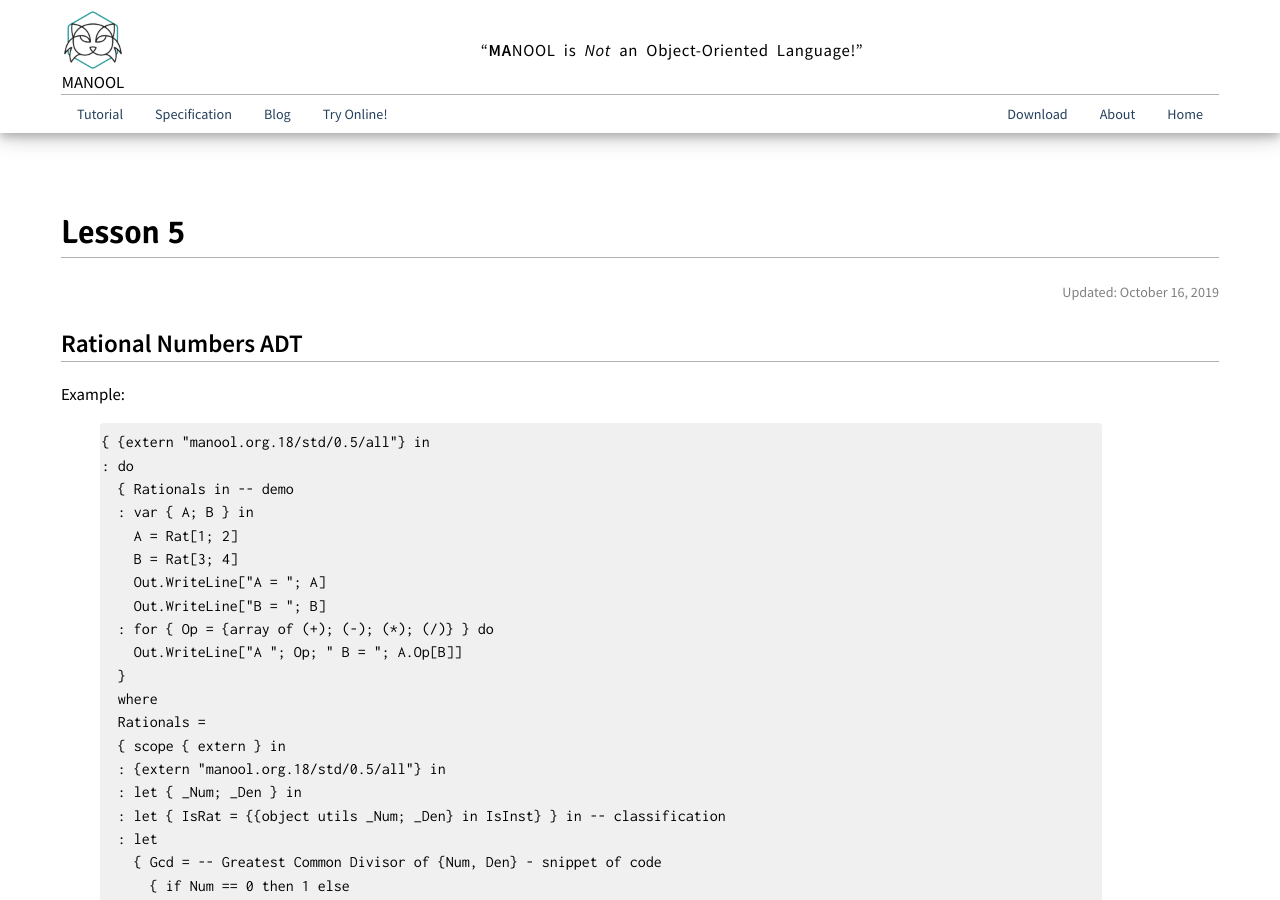
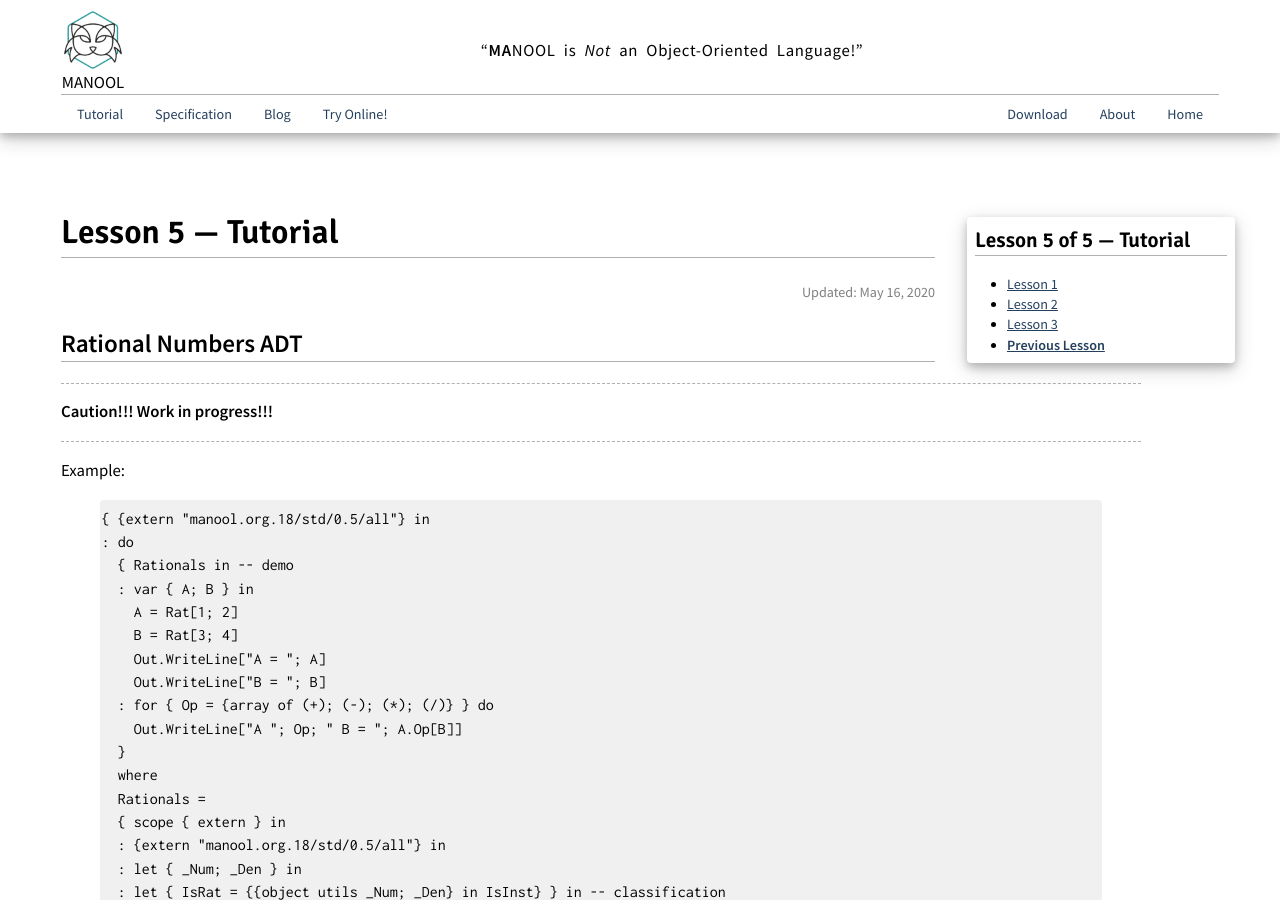
Before and after one commit to rusini/manool, a Jekyll site: the page built from tutorial/lesson-5.md, in a window 1280 px wide and 900 px high. Built offline with Jekyll 4.4.1, drawn with Linux system fonts in a browser that asks for light colours; some of the changed text lies outside the part shown.

```diff
--- a/tutorial/lesson-5.md
+++ b/tutorial/lesson-5.md
@@ -1,143 +1,170 @@
 ---
-title:   Lesson 5
-updated: 2019-10-16
+title:   Lesson 5 -- Tutorial
+updated: 2020-05-16
 ---
+
+<aside markdown="1" class="right">
+Lesson 5 of 5 -- Tutorial
+=========================
++ [Lesson 1](lesson-1#start)
++ [Lesson 2](lesson-2#start)
++ [Lesson 3](lesson-3#start)
++ **[Previous Lesson](lesson-4#start)**
+</aside>
 
 {%include page_header.md%}{%raw%}
 
-## Rational Numbers ADT
+
+Rational Numbers ADT
+----------------------------------------------------------------------------------------------------------------------------------------------------------------
+
+---
+
+**Caution!!! Work in progress!!!**
+
+---
+
 Example:
-~~~
-{ {extern "manool.org.18/std/0.5/all"} in
-: do
-  { Rationals in -- demo
-  : var { A; B } in
-    A = Rat[1; 2]
-    B = Rat[3; 4]
-    Out.WriteLine["A = "; A]
-    Out.WriteLine["B = "; B]
-  : for { Op = {array of (+); (-); (*); (/)} } do
-    Out.WriteLine["A "; Op; " B = "; A.Op[B]]
-  }
-  where
-  Rationals =
-  { scope { extern } in
-  : {extern "manool.org.18/std/0.5/all"} in
-  : let { _Num; _Den } in
-  : let { IsRat = {{object utils _Num; _Den} in IsInst} } in -- classification
-  : let
-    { Gcd = -- Greatest Common Divisor of {Num, Den} - snippet of code
-      { if Num == 0 then 1 else
-      : var { A = Abs[Num]; B = Den } in
-      : do A after
-      : while A <> B do: if A > B then A = A - B else B = B - A -- Euclidean algorithm
-      }'
+
+    { {extern "manool.org.18/std/0.5/all"} in
+    : do
+      { Rationals in -- demo
+      : var { A; B } in
+        A = Rat[1; 2]
+        B = Rat[3; 4]
+        Out.WriteLine["A = "; A]
+        Out.WriteLine["B = "; B]
+      : for { Op = {array of (+); (-); (*); (/)} } do
+        Out.WriteLine["A "; Op; " B = "; A.Op[B]]
+      }
+      where
+      Rationals =
+      { scope { extern } in
+      : {extern "manool.org.18/std/0.5/all"} in
+      : let { _Num; _Den } in
+      : let { IsRat = {{object utils _Num; _Den} in IsInst} } in -- classification
+      : let
+        { Gcd = -- Greatest Common Divisor of {Num, Den} - snippet of code
+          { if Num == 0 then 1 else
+          : var { A = Abs[Num]; B = Den } in
+          : do A after
+          : while A <> B do: if A > B then A = A - B else B = B - A -- Euclidean algorithm
+          }'
+        }
+        in
+      : let rec
+        { Rat = -- construction
+          { proc { Num; Den } as
+          : var { Gcd = Gcd% } in
+          : object { _Num = Num / Gcd; _Den = Den / Gcd } with
+            -- extractors
+            Num = {proc {A} as A[_Num]@}
+            Den = {proc {A} as A[_Den]@}
+            -- arithmetic operations
+            (+) =
+            { proc { A; B } as
+            : unless IsRat[B] signal TypeMismatch else
+              Rat[Num[A] * Den[B] + Num[B] * Den[A]; Den[A] * Den[B]]
+            }
+            (-) =
+            { proc { A; B } as
+            : unless IsRat[B] signal TypeMismatch else
+              Rat[Num[A] * Den[B] - Num[B] * Den[A]; Den[A] * Den[B]]
+            }
+            (*) =
+            { proc { A; B } as
+            : unless IsRat[B] signal TypeMismatch else
+              Rat[Num[A] * Num[B]; Den[A] * Den[B]]
+            }
+            (/) =
+            { proc { A; B } as
+            : unless IsRat[B] signal TypeMismatch else
+            : unless Num[B] <> 0 signal DivisionByZero else
+            : if Num[B] > 0 then
+              Rat[ Num[A] * Den[B]; Den[A] *  Num[B]]
+              else
+              Rat[~Num[A] * Den[B]; Den[A] * ~Num[B]]
+            }
+            (~) = Neg -- unary minus (arithmetic negation)
+            Neg =
+            { proc { A } as
+              Rat[~Num[A]; Den[A]]
+            }
+            -- comparison
+            (==) =
+            { proc { A; B } as
+               IsRat[B] & (Num[A] == Num[B]) & (Den[A] == Den[B])
+            }
+            (<>) =
+            { proc { A; B } as
+              ~IsRat[B] | (Num[A] <> Num[B]) | (Den[A] <> Den[B])
+            }
+            (<)  =
+            { proc { A; B } as
+            : unless IsRat[B] signal TypeMismatch else
+              Num[A] * Den[B] <  Num[B] * Den[A]
+            }
+            (<=) =
+            { proc { A; B } as
+            : unless IsRat[B] signal TypeMismatch else
+              Num[A] * Den[B] <= Num[B] * Den[A]
+            }
+            (>)  =
+            { proc { A; B } as
+            : unless IsRat[B] signal TypeMismatch else
+              Num[A] * Den[B] >  Num[B] * Den[A]
+            }
+            (>=) =
+            { proc { A; B } as
+            : unless IsRat[B] signal TypeMismatch else
+              Num[A] * Den[B] >= Num[B] * Den[A]
+            }
+            Order =
+            { proc { A; B } as
+            : unless IsRat[B] signal TypeMismatch else
+              Order[Num[A] * Den[B]; Num[B] * Den[A]]
+            }
+            -- conversions and cloning
+            Str   = {proc {A} as Str[Num[A]] + "/" + Str[Den[A]]}
+            Int   = {proc {A} as Num[A] / Den[A]}
+            Clone = {proc {A} as Rat[Num[A]; Den[A]]}
+          } -- proc
+        }
+        in
+      : ensure Rat[1; 2] + Rat[ 3; 4] == Rat[ 5; 4] in -- unit tests
+      : ensure Rat[1; 2] - Rat[ 3; 4] == Rat[~1; 4] in
+      : ensure Rat[1; 2] * Rat[ 3; 4] == Rat[ 3; 8] in
+      : ensure Rat[1; 2] / Rat[ 3; 4] == Rat[ 2; 3] in
+      : ensure Rat[1; 2] / Rat[~3; 4] == Rat[~2; 3] in
+      : ensure Rat[1; 2] < Rat[ 3; 4] in
+      : export
+        Rat = -- construction
+        { proc { Num; Den } as
+        : unless IsI48[Num] & IsI48[Den] signal TypeMismatch else
+        : unless Den <> 0 signal {if Num <> 0 then DivisionByZero else Undefined} else
+        : if Den > 0 then Rat[Num; Den] else Rat[~Num; ~Den]
+        }
+        IsRat = IsRat -- classification
+      } -- scope
     }
-    in
-  : let rec
-    { Rat = -- construction
-      { proc { Num; Den } as
-      : var { Gcd = Gcd% } in
-      : object { _Num = Num / Gcd; _Den = Den / Gcd } with
-        -- extractors
-        Num = {proc {A} as A[_Num]@}
-        Den = {proc {A} as A[_Den]@}
-        -- arithmetic operations
-        (+) =
-        { proc { A; B } as
-        : unless IsRat[B] signal TypeMismatch else
-          Rat[Num[A] * Den[B] + Num[B] * Den[A]; Den[A] * Den[B]]
-        }
-        (-) =
-        { proc { A; B } as
-        : unless IsRat[B] signal TypeMismatch else
-          Rat[Num[A] * Den[B] - Num[B] * Den[A]; Den[A] * Den[B]]
-        }
-        (*) =
-        { proc { A; B } as
-        : unless IsRat[B] signal TypeMismatch else
-          Rat[Num[A] * Num[B]; Den[A] * Den[B]]
-        }
-        (/) =
-        { proc { A; B } as
-        : unless IsRat[B] signal TypeMismatch else
-        : unless Num[B] <> 0 signal DivisionByZero else
-        : if Num[B] > 0 then
-          Rat[ Num[A] * Den[B]; Den[A] *  Num[B]]
-          else
-          Rat[~Num[A] * Den[B]; Den[A] * ~Num[B]]
-        }
-        (~) = Neg -- unary minus (arithmetic negation)
-        Neg =
-        { proc { A } as
-          Rat[~Num[A]; Den[A]]
-        }
-        -- comparison
-        (==) =
-        { proc { A; B } as
-           IsRat[B] & (Num[A] == Num[B]) & (Den[A] == Den[B])
-        }
-        (<>) =
-        { proc { A; B } as
-          ~IsRat[B] | (Num[A] <> Num[B]) | (Den[A] <> Den[B])
-        }
-        (<)  =
-        { proc { A; B } as
-        : unless IsRat[B] signal TypeMismatch else
-          Num[A] * Den[B] <  Num[B] * Den[A]
-        }
-        (<=) =
-        { proc { A; B } as
-        : unless IsRat[B] signal TypeMismatch else
-          Num[A] * Den[B] <= Num[B] * Den[A]
-        }
-        (>)  =
-        { proc { A; B } as
-        : unless IsRat[B] signal TypeMismatch else
-          Num[A] * Den[B] >  Num[B] * Den[A]
-        }
-        (>=) =
-        { proc { A; B } as
-        : unless IsRat[B] signal TypeMismatch else
-          Num[A] * Den[B] >= Num[B] * Den[A]
-        }
-        Order =
-        { proc { A; B } as
-        : unless IsRat[B] signal TypeMismatch else
-          Order[Num[A] * Den[B]; Num[B] * Den[A]]
-        }
-        -- conversions and cloning
-        Str   = {proc {A} as Str[Num[A]] + "/" + Str[Den[A]]}
-        Int   = {proc {A} as Num[A] / Den[A]}
-        Clone = {proc {A} as Rat[Num[A]; Den[A]]}
-      } -- proc
-    }
-    in
-  : ensure Rat[1; 2] + Rat[ 3; 4] == Rat[ 5; 4] in -- unit tests
-  : ensure Rat[1; 2] - Rat[ 3; 4] == Rat[~1; 4] in
-  : ensure Rat[1; 2] * Rat[ 3; 4] == Rat[ 3; 8] in
-  : ensure Rat[1; 2] / Rat[ 3; 4] == Rat[ 2; 3] in
-  : ensure Rat[1; 2] / Rat[~3; 4] == Rat[~2; 3] in
-  : ensure Rat[1; 2] < Rat[ 3; 4] in
-  : export
-    Rat = -- construction
-    { proc { Num; Den } as
-    : unless IsI48[Num] & IsI48[Den] signal TypeMismatch else
-    : unless Den <> 0 signal {if Num <> 0 then DivisionByZero else Undefined} else
-    : if Den > 0 then Rat[Num; Den] else Rat[~Num; ~Den]
-    }
-    IsRat = IsRat -- classification
-  } -- scope
-}
-~~~
+
 Output:
-~~~
-A = 1/2
-B = 3/4
-A + B = 5/4
-A - B = -1/4
-A * B = 3/8
-A / B = 2/3
-~~~
+
+    A = 1/2
+    B = 3/4
+    A + B = 5/4
+    A - B = -1/4
+    A * B = 3/8
+    A / B = 2/3
+
+
+<aside markdown="1" class="right">
+Lesson 5 of 5 -- Tutorial
+=========================
++ [Lesson 1](lesson-1#start)
++ [Lesson 2](lesson-2#start)
++ [Lesson 3](lesson-3#start)
++ **[Previous Lesson](lesson-4#start)**
+</aside>
 
 {%endraw%}{%include page_footer.md%}
```
Also changed, not shown: _drafts/article.md (+7 -0 lines), tutorial/lesson-1.md (+23 -21 lines), tutorial/lesson-2.md (+36 -36 lines), tutorial/lesson-3.md (+20 -26 lines), tutorial/lesson-4.md (+12 -12 lines).
